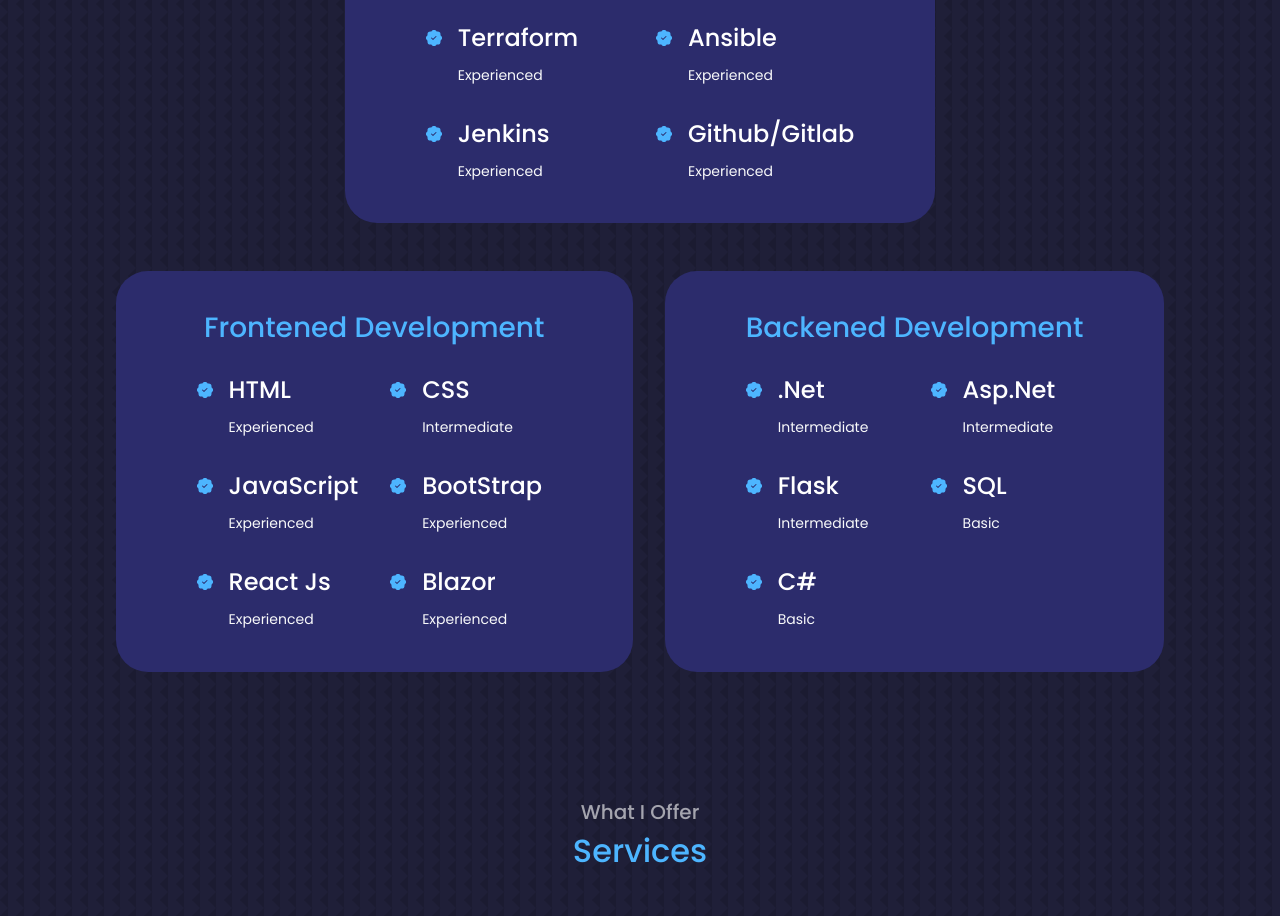
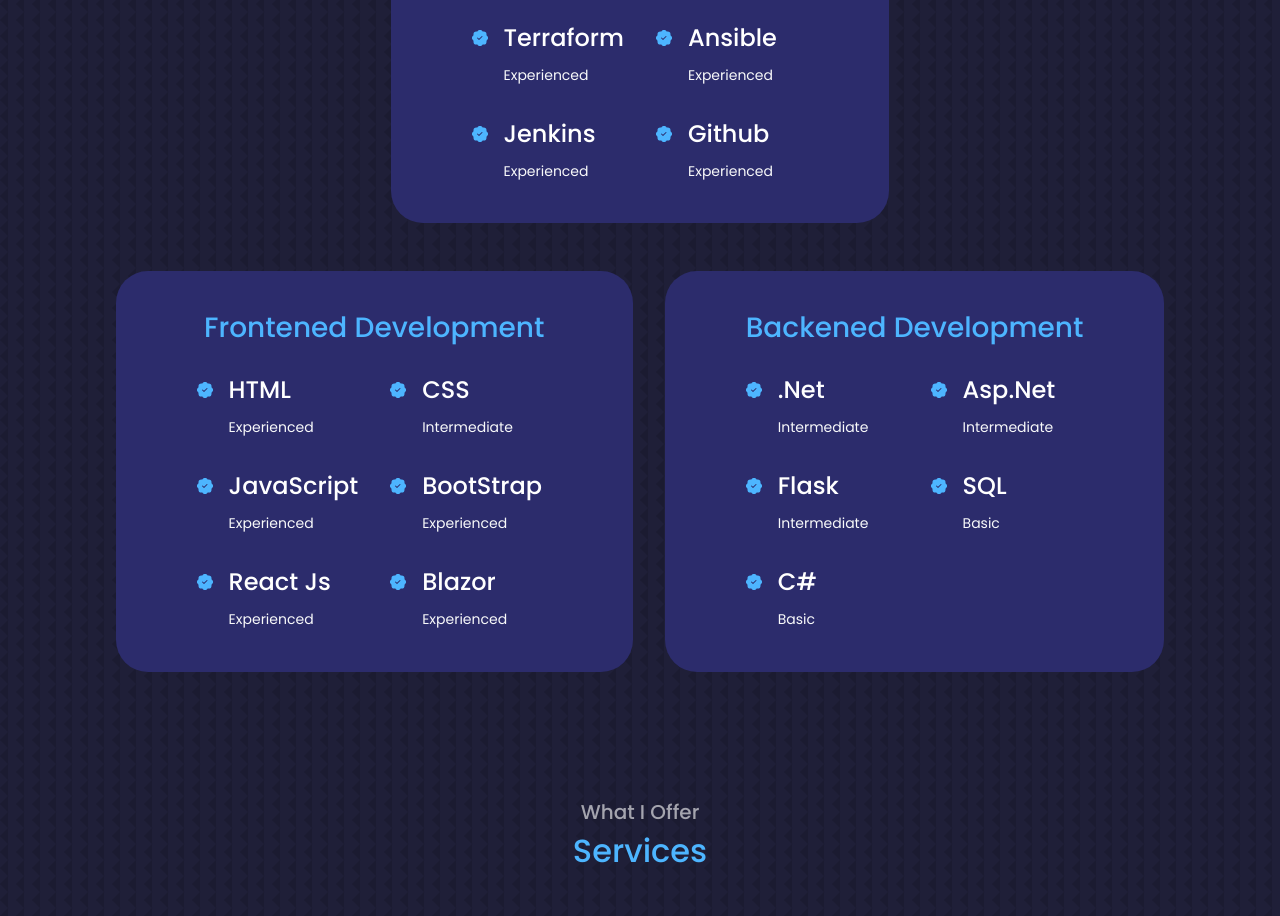
Before and after one commit to Muhammad-Awab/PortfolioWebsite, a React (Create React App) app: page / in a window 1280 px wide. Shown: the part 1860-2776 px from the top of the page. Built offline with nearby package versions, Linux system fonts and the light colour scheme; the HTML template or start-up script is replaced by a standard one.

Commit message:
updated link

```diff
--- a/src/components/Experience/Experience.jsx
+++ b/src/components/Experience/Experience.jsx
@@ -48,7 +48,7 @@
                                     <article className='experience_details'>
                                           <BsFillPatchCheckFill className='experience_details-icons' />
                                           <div>
-                                                <h4>Github/Gitlab</h4>
+                                                <h4>Github</h4>
                                                 <small className='text-light'>Experienced</small>
                                           </div>
                                     </article>
```
